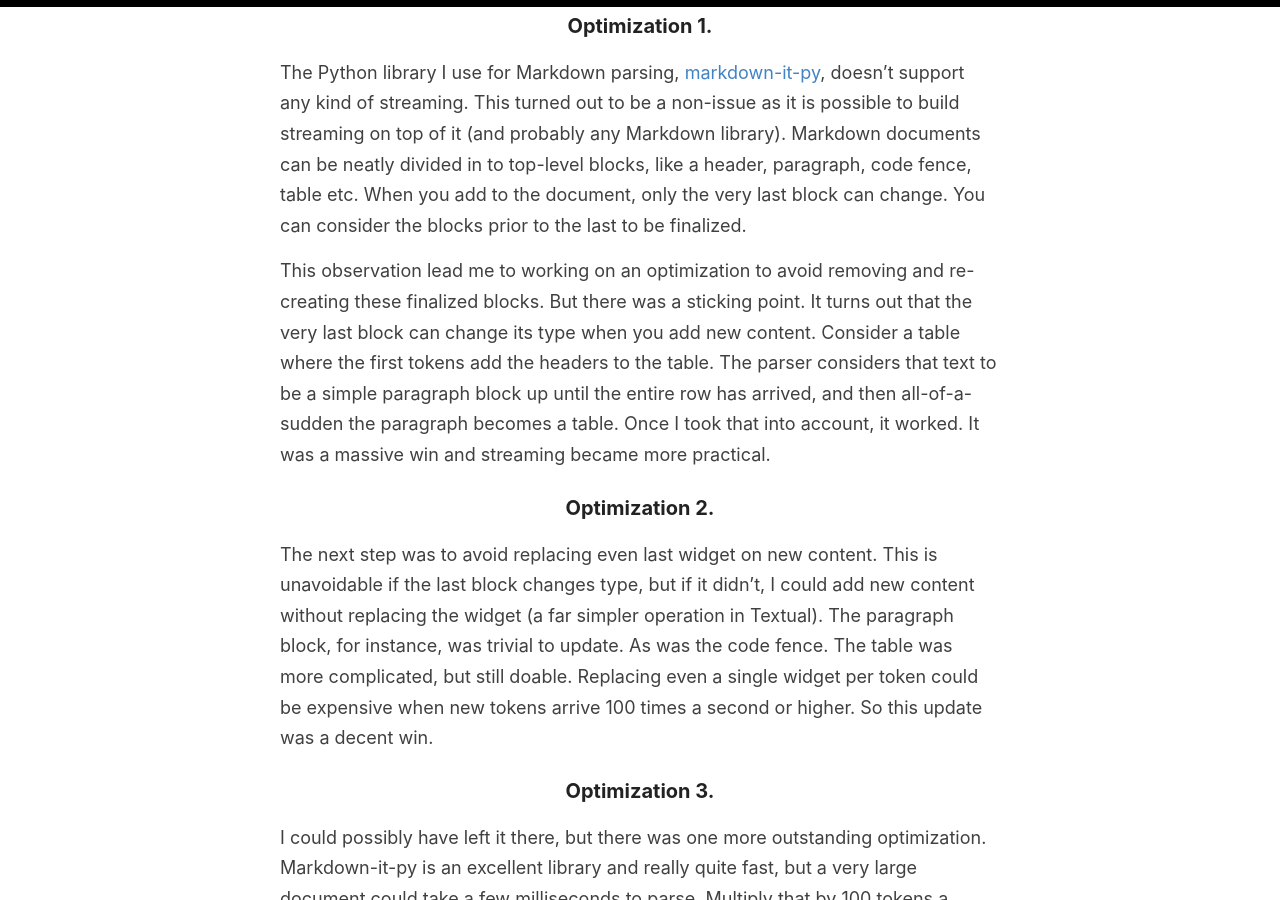
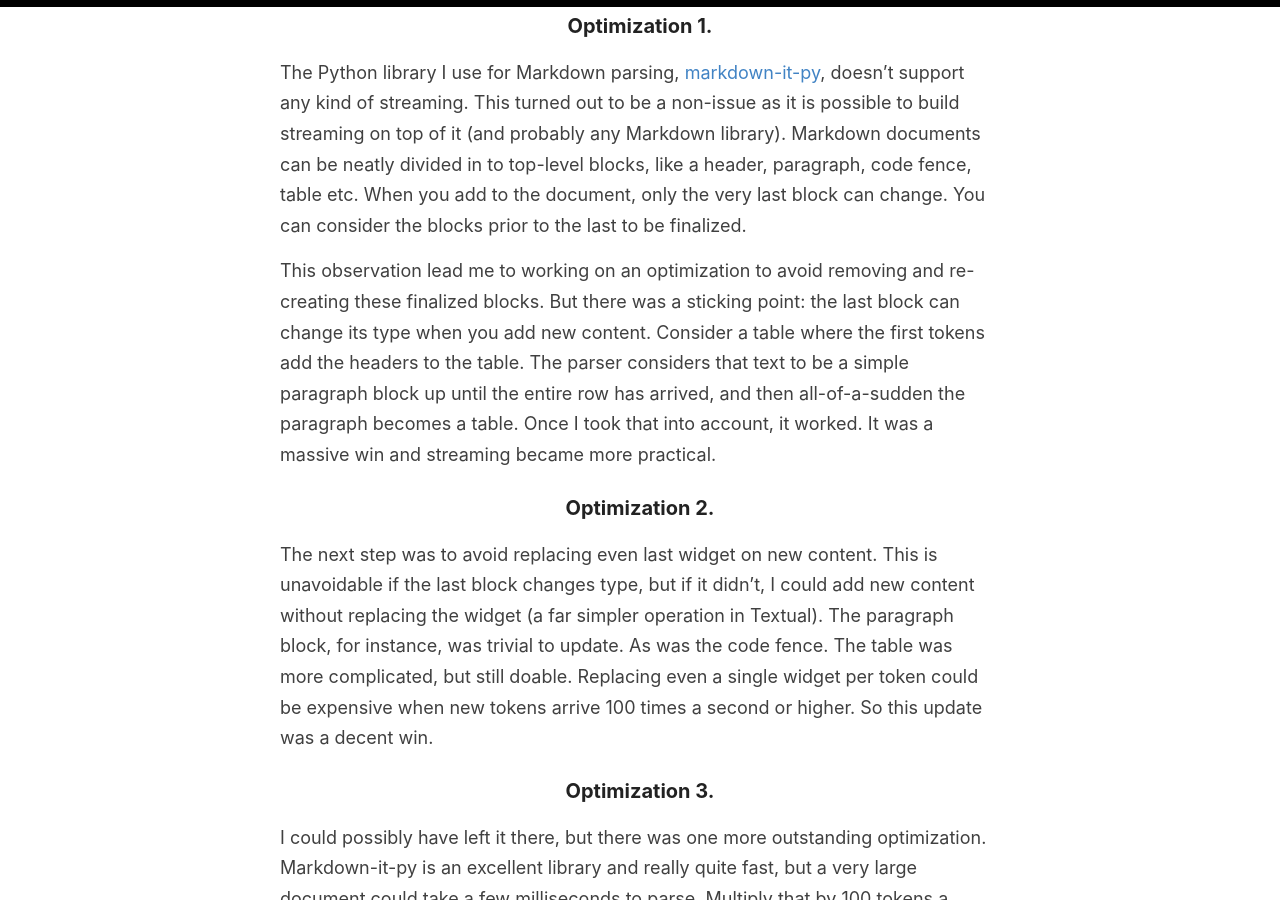
Before and after one commit to willmcgugan/willmcgugan.github.io, a Jekyll site: the page built from _posts/2025-07-24-streaming-markdown.md, in a window 1280 px wide and 900 px high, scrolled down 1372 px. Built offline with Jekyll 4.4.1, drawn with Linux system fonts in a browser that asks for light colours.

Commit message:
punctuation

```diff
--- a/_posts/2025-07-24-streaming-markdown.md
+++ b/_posts/2025-07-24-streaming-markdown.md
@@ -34,8 +34,7 @@ When you add to the document, only the very last block can change.
 You can consider the blocks prior to the last to be finalized.
 
 This observation lead me to working on an optimization to avoid removing and re-creating these finalized blocks.
-But there was a sticking point.
-It turns out that the very last block can change its type when you add new content.
+But there was a sticking point: the last block can change its type when you add new content.
 Consider a table where the first tokens add the headers to the table.
 The parser considers that text to be a simple paragraph block up until the entire row has arrived, and then all-of-a-sudden the paragraph becomes a table.
 Once I took that into account, it worked.
```
